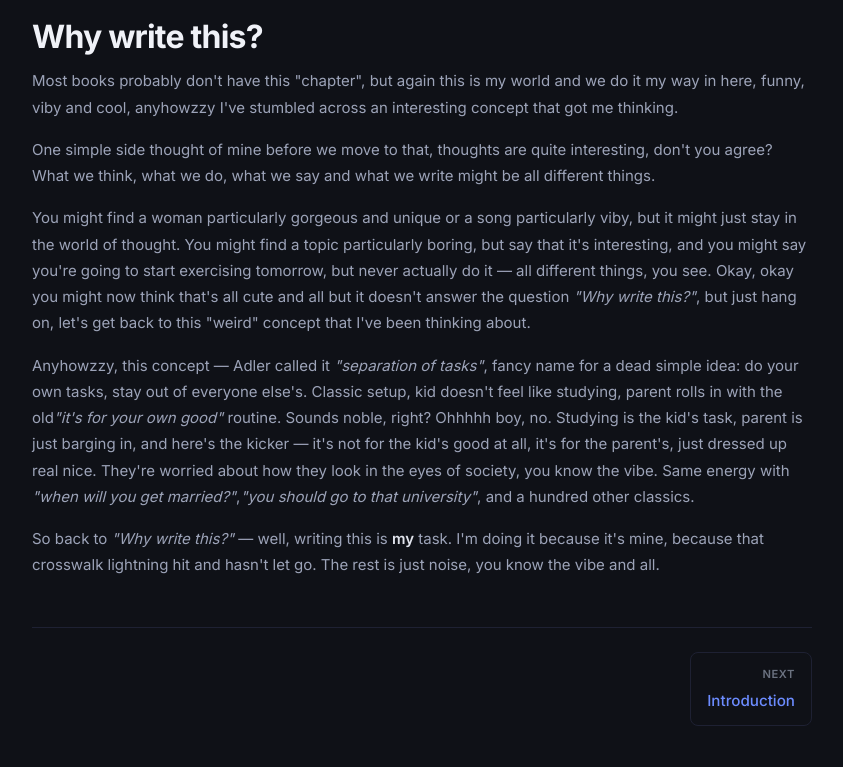
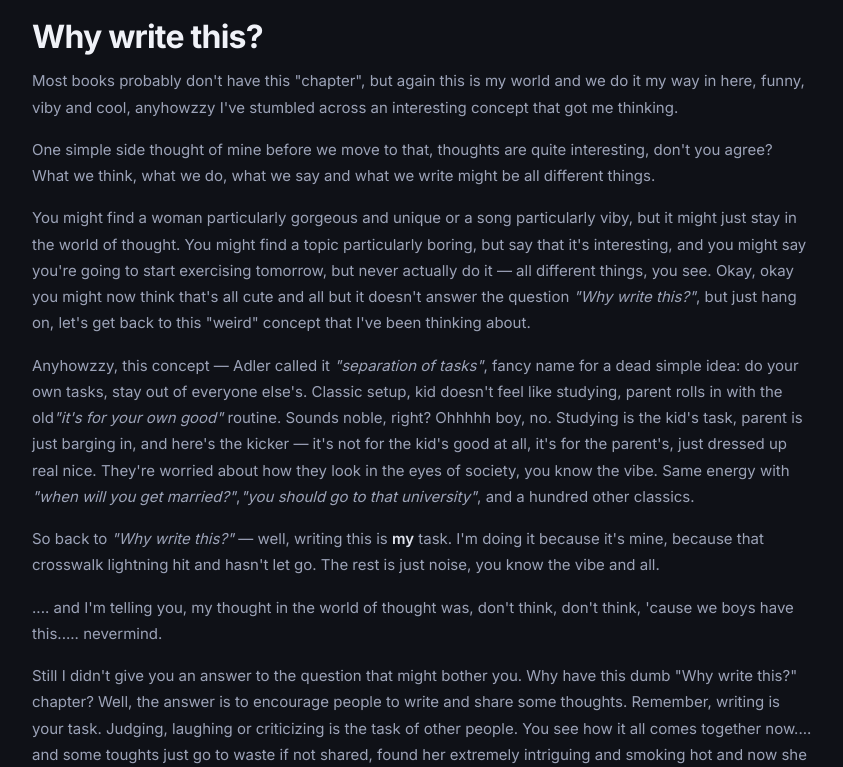
Before and after one commit to jkeresman01/crafting-interpreters-dummified, a React (Vite) app: page /#/ in a window 1280 px wide. Shown: the part 2030-2797 px from the top of the page, without its empty margins (358-1201 px from the left). Built offline with nearby package versions, Linux system fonts and the light colour scheme.

Commit message:
Add aditional toughts

```diff
--- a/src/pages/Preface.tsx
+++ b/src/pages/Preface.tsx
@@ -149,6 +149,20 @@ export default function Preface() {
         I'm doing it because it's mine, because that crosswalk lightning hit and
         hasn't let go. The rest is just noise, you know the vibe and all.
        </p>
+
+       <p>
+         .... and I'm telling you, my thought in the world of thought was, don't think,
+         don't think, 'cause we boys have this..... nevermind.
+       </p>
+
+       <p>
+        Still I didn't give you an answer to the question that might bother you. Why have
+        this dumb "Why write this?" chapter? Well, the answer is to encourage people
+        to write and share some thoughts. Remember, writing is your task. Judging,
+        laughing or criticizing is the task of other people. You see how it all comes
+        together now....  and some toughts just go to waste if not shared, found her
+        extremely intriguing and smoking hot and now she is part of the book.
+       </p>
     </>
   );
 }
```
